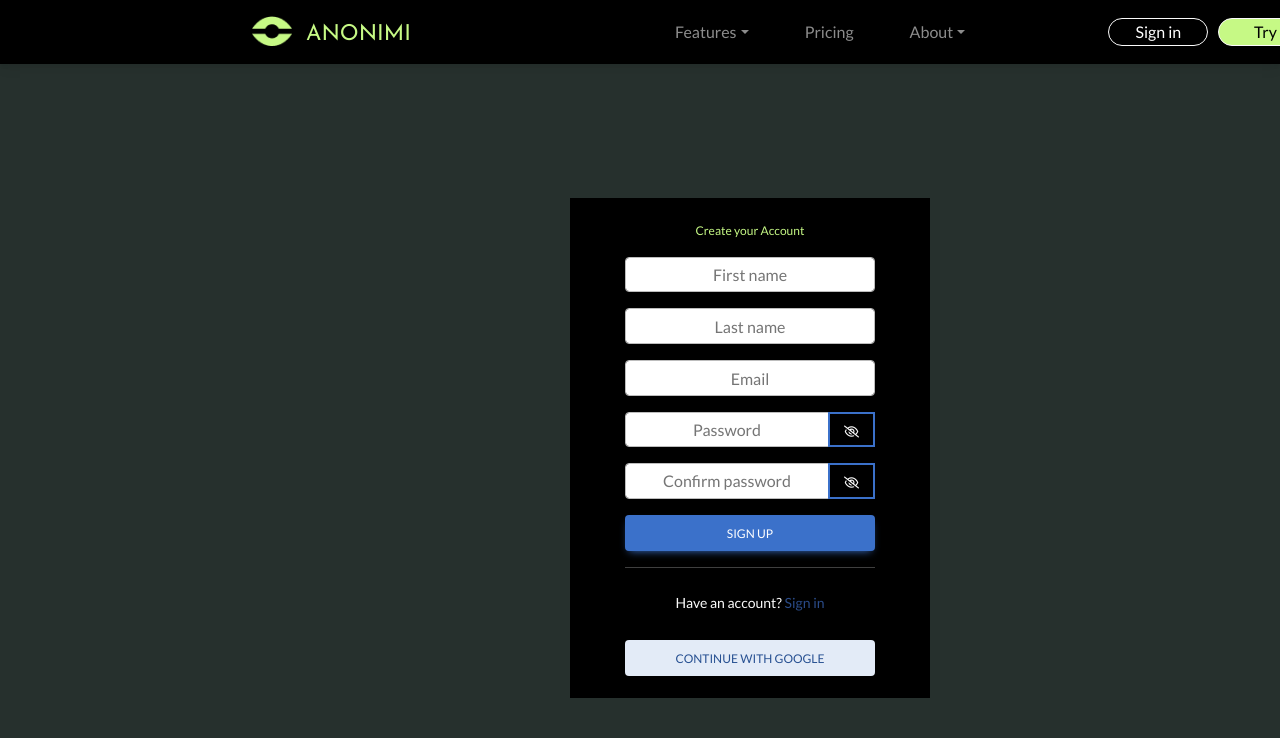
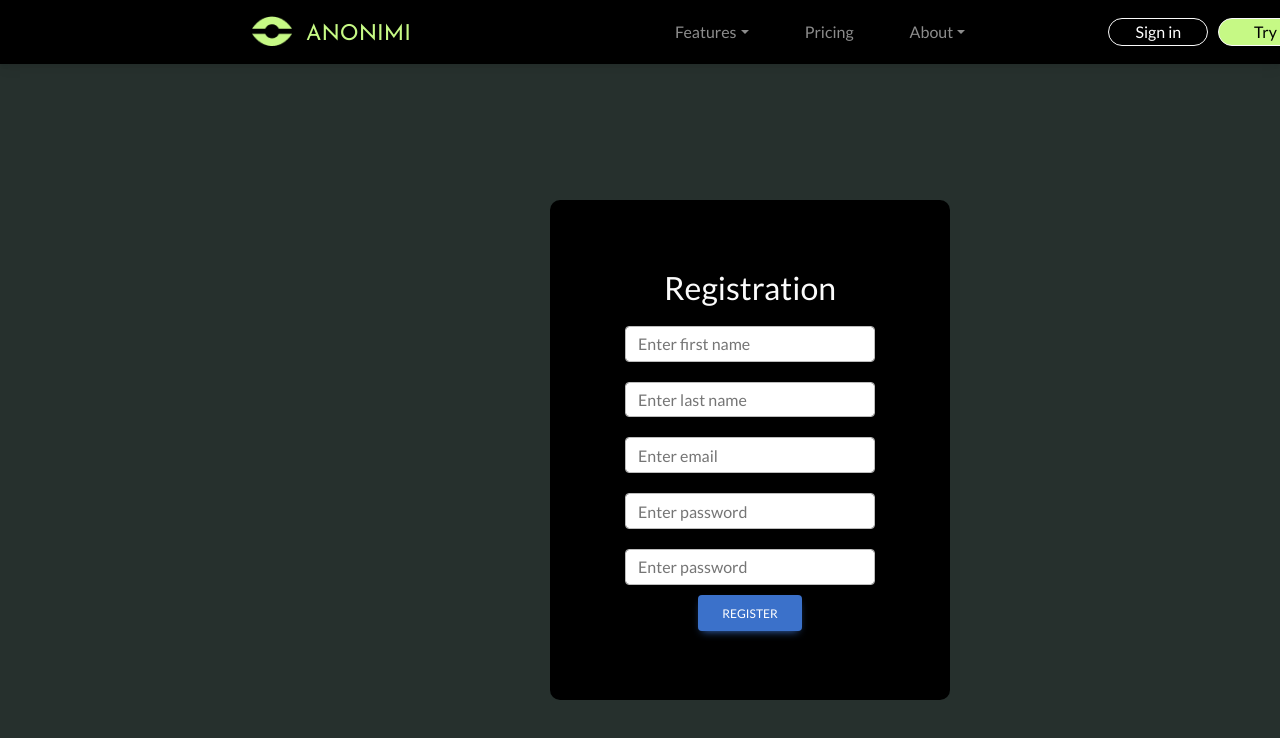
Before and after one commit to semirklapuh/Anonimi-frontend, a React (Create React App) app: page /register in a window 1280 px wide. Shown: the top 738 px of the page. Built offline with nearby package versions, Linux system fonts and the light colour scheme.

Commit message:
POST - try 2, blocked by api

```diff
--- a/src/App.js
+++ b/src/App.js
@@ -5,8 +5,9 @@ import NavigationBar from "./components/navbar/Navbar";
 import { Routes, Route } from "react-router-dom";
 import Register from "./page/SignUp/Register";
 import Main from "./page/Main";
-import Login from "./page/Login/Login";
+import Login from "./page/Login/Login2";
 import Forgot from "./page/ForgotPass/Forgot";
+import Registration from "./page/SignUp/Registration2";
 
 function App() {
   return (
@@ -15,7 +16,7 @@ function App() {
       <Routes>
         <Route path="/" element={<Main />} />
         <Route path="/home" element={<Main />} />
-        <Route path="/register" element={<Register />} />
+        <Route path="/register" element={<Registration />} />
         <Route path="/login" element={<Login />} />
         <Route path="/forgot-password" element={<Forgot />} />
       </Routes>
--- /dev/null
+++ b/src/page/Login/Login2.js
@@ -0,0 +1,68 @@
+import React, { Fragment, useState } from "react";
+import { Button } from "react-bootstrap";
+import axios from "axios";
+import "./style.css";
+
+const Login = () => {
+  const [username, setUsername] = useState("");
+  const [password, setPassword] = useState("");
+
+  const handleUsernameChange = (value) => {
+    setUsername(value);
+  };
+  const handlePasswordChange = (value) => {
+    setPassword(value);
+  };
+
+  const handleSave = () => {
+    const data = {
+      username: username,
+      password: password,
+
+      signinType: 3,
+    };
+    const url =
+      "http://ec2-34-254-191-235.eu-west-1.compute.amazonaws.com:8000//api/v1/user/verify-login";
+    axios
+      .post(url, {
+        mode: "no-cors",
+        headers: {
+          "Content-Type": "application/json",
+          "Access-Control-Allow-Origin": "*",
+        },
+        data: data,
+      })
+      .then((result) => {
+        console.log(result.data);
+      })
+      .catch((error) => {
+        console.log(error);
+      });
+  };
+
+  return (
+    <div>
+      <div className="auth-body">
+        <h2>Login</h2>
+        <input
+          type="email"
+          id="username"
+          className="form-control"
+          placeholder="Enter email"
+          onChange={(e) => handleUsernameChange(e.target.value)}
+        />
+        <input
+          type="password"
+          id="password"
+          className="form-control"
+          placeholder="Enter password"
+          onChange={(e) => handlePasswordChange(e.target.value)}
+        />
+
+        <Button onClick={() => handleSave()}>Register</Button>
+      </div>
+    </div>
+  );
+};
+
+export default Login;
--- a/src/page/Login/style.css
+++ b/src/page/Login/style.css
@@ -1,7 +1,16 @@
 .auth-body {
     background-color: black;
     min-height: 500px;
+    width: 400px;
     display: flex;
     justify-content: center;
     flex-direction: column;
+    padding: 3px;
+    border-radius: 10px;
 }
+
+.form-control {
+    margin: 10px 10px;
+    max-width: 250px;
+    text-align: left;
+}
--- a/src/page/SignUp/Register.js
+++ b/src/page/SignUp/Register.js
@@ -15,88 +15,54 @@ const Register = () => {
 
   const axios = require("axios");
 
-  const validateRegister = () => {
-    let isValid = true;
-
-    let validator = Form.validator({
-      firstName: {
-        value: firstName,
-        isRequired: true,
-      },
-      lastName: {
-        value: lastName,
-        isRequired: true,
-      },
-      email: {
-        value: email,
-        isRequired: true,
-        isEmail: true,
-      },
-      password: {
-        value: password,
-        isRequired: true,
-        minLength: 6,
-      },
-      confirmPassword: {
-        value: confirmPassword,
-        isRequired: true,
-        minLength: 6,
-      },
-    });
-
-    if (validator !== null) {
-      setValidate({
-        validate: validator.errors,
-      });
-
-      isValid = false;
-    }
-    return isValid;
-  };
-
-  const register = (e) => {
-    e.preventDefault();
-
-    const validate = validateRegister();
-
-    if (validate) {
-      setValidate({});
-      setFirstName("");
-      setLastName("");
-      setEmail("");
-      setPassword("");
-      setConfirmPassword("");
-      alert("Successfully Register User");
-    }
-  };
-
-  const submitUser = async (e) => {
-    e.preventDefault();
-
-    const userData = {
-      first_name: firstName,
-      last_name: lastName,
-      email: email,
-      password: password,
-      confirmPassword: confirmPassword,
-    };
-
-    await axios
-      .post(
-        "http://ec2-34-254-191-235.eu-west-1.compute.amazonaws.com:8000/api/v1/user/signin",
-        JSON.stringify(userData)
-      )
-      .then((res) => {
-        console.log(res.data);
-      });
-  };
-
   const togglePassword = (e) => {
     if (showPassword) {
       setShowPassword(false);
     } else {
       setShowPassword(true);
     }
+  };
+  const handleFirstNameChange = (value) => {
+    setFirstName(value);
+  };
+  const handleLastNameChange = (value) => {
+    setLastName(value);
+  };
+  const handleEmailChange = (value) => {
+    setEmail(value);
+  };
+  const handlePasswordChange = (value) => {
+    setPassword(value);
+  };
+  const handleConfirmationPasswordChange = (value) => {
+    setConfirmPassword(value);
+  };
+  const handleSave = () => {
+    const data = {
+      firstName: firstName,
+      lastName: lastName,
+      username: email,
+      password: password,
+      confirmationPassword: confirmPassword,
+      signinType: 3,
+    };
+    const url =
+      "http://ec2-34-254-191-235.eu-west-1.compute.amazonaws.com:8000/api/v1/user/signin";
+    axios
+      .post(url, {
+        mode: "no-cors",
+        headers: {
+          "Content-Type": "application/json",
+          "Access-Control-Allow-Origin": "*",
+        },
+        data: data,
+      })
+      .then((result) => {
+        console.log(result.data);
+      })
+      .catch((error) => {
+        console.log(error);
+      });
   };
 
   return (
@@ -106,109 +72,52 @@ const Register = () => {
           <div className="auth-body mx-auto">
             <p>Create your Account</p>
             <div className="auth-form-container text-start">
-              <form
-                className="auth-form"
-                method="POST"
-                onSubmit={submitUser}
-                autoComplete={"off"}
-              >
+              <form className="auth-form">
                 <div className="name mb-3">
                   <input
                     type="text"
-                    className={`form-control ${
-                      validate.validate && validate.validate.name
-                        ? "is-invalid "
-                        : ""
-                    }`}
+                    className="form-control"
                     id="firstName"
                     name="firstName"
                     value={firstName}
                     placeholder="First name"
-                    onChange={(e) => setFirstName(e.target.value)}
+                    onChange={(e) => handleFirstNameChange(e.target.value)}
                   />
-
-                  <div
-                    className={`invalid-feedback text-start ${
-                      validate.validate && validate.validate.firstName
-                        ? "d-block"
-                        : "d-none"
-                    }`}
-                  >
-                    {validate.validate && validate.validate.firstName
-                      ? validate.validate.firstName[0]
-                      : ""}
-                  </div>
                 </div>
                 <div className="name mb-3">
                   <input
                     type="text"
-                    className={`form-control ${
-                      validate.validate && validate.validate.name
-                        ? "is-invalid "
-                        : ""
-                    }`}
+                    className="form-control"
                     id="lastName"
                     name="lastName"
                     value={lastName}
                     placeholder="Last name"
-                    onChange={(e) => setLastName(e.target.value)}
+                    onChange={(e) => handleLastNameChange(e.target.value)}
                   />
-
-                  <div
-                    className={`invalid-feedback text-start ${
-                      validate.validate && validate.validate.lastName
-                        ? "d-block"
-                        : "d-none"
-                    }`}
-                  >
-                    {validate.validate && validate.validate.lastName
-                      ? validate.validate.lastName[0]
-                      : ""}
-                  </div>
                 </div>
 
                 <div className="email mb-3">
                   <input
                     type="email"
-                    className={`form-control ${
-                      validate.validate && validate.validate.email
-                        ? "is-invalid "
-                        : ""
-                    }`}
+                    className="form-control"
                     id="email"
                     name="email"
                     value={email}
                     placeholder="Email"
-                    onChange={(e) => setEmail(e.target.value)}
+                    onChange={(e) => handleEmailChange(e.target.value)}
                   />
-
-                  <div
-                    className={`invalid-feedback text-start ${
-                      validate.validate && validate.validate.email
-                        ? "d-block"
-                        : "d-none"
-                    }`}
-                  >
-                    {validate.validate && validate.validate.email
-                      ? validate.validate.email[0]
-                      : ""}
-                  </div>
                 </div>
 
                 <div className="password mb-3">
                   <div className="input-group">
                     <input
                       type={showPassword ? "text" : "password"}
-                      className={`form-control ${
-                        validate.validate && validate.validate.password
-                          ? "is-invalid "
-                          : ""
-                      }`}
+                      className="form-control"
                       name="password"
                       id="password"
                       value={password}
                       placeholder="Password"
-                      onChange={(e) => setPassword(e.target.value)}
+                      onChange={(e) => handlePasswordChange(e.target.value)}
                     />
 
                     <button
@@ -222,34 +131,20 @@ const Register = () => {
                         }
                       ></i>{" "}
                     </button>
-
-                    <div
-                      className={`invalid-feedback text-start ${
-                        validate.validate && validate.validate.password
-                          ? "d-block"
-                          : "d-none"
-                      }`}
-                    >
-                      {validate.validate && validate.validate.password
-                        ? validate.validate.password[0]
-                        : ""}
-                    </div>
                   </div>
 
                   <div className="password mb-3 mt-3">
                     <div className="input-group">
                       <input
                         type={showPassword ? "text" : "password"}
-                        className={`form-control ${
-                          validate.validate && validate.validate.password
-                            ? "is-invalid "
-                            : ""
-                        }`}
+                        className="form-control"
                         name="password"
                         id="confirmPassword"
                         value={confirmPassword}
                         placeholder="Confirm password"
-                        onChange={(e) => setConfirmPassword(e.target.value)}
+                        onChange={(e) =>
+                          handleConfirmationPasswordChange(e.target.value)
+                        }
                       />
 
                       <button
@@ -263,18 +158,6 @@ const Register = () => {
                           }
                         ></i>{" "}
                       </button>
-
-                      <div
-                        className={`invalid-feedback text-start ${
-                          validate.validate && validate.validate.password
-                            ? "d-block"
-                            : "d-none"
-                        }`}
-                      >
-                        {validate.validate && validate.validate.password
-                          ? validate.validate.password[0]
-                          : ""}
-                      </div>
                     </div>
                   </div>
                 </div>
@@ -298,6 +181,7 @@ const Register = () => {
               <br />
               <div className="text-center">
                 <button
+                  onClick={() => handleSave()}
                   type="submit"
                   className="btn btn-secondary w-100 theme-btn mx-auto"
                 >
--- /dev/null
+++ b/src/page/SignUp/Registration2.js
@@ -0,0 +1,103 @@
+import React, { Fragment, useState } from "react";
+import { Button } from "react-bootstrap";
+import axios from "axios";
+import "./style.css";
+
+const Registration = () => {
+  const [firstName, setFirstName] = useState("");
+  const [lastName, setLastName] = useState("");
+  const [username, setUsername] = useState("");
+  const [password, setPassword] = useState("");
+  const [confirmationPassword, setConfirmationPassword] = useState("");
+
+  const handleFirstNameChange = (value) => {
+    setFirstName(value);
+  };
+  const handleLastNameChange = (value) => {
+    setLastName(value);
+  };
+  const handleUsernameChange = (value) => {
+    setUsername(value);
+  };
+  const handlePasswordChange = (value) => {
+    setPassword(value);
+  };
+  const handleConfirmationPasswordChange = (value) => {
+    setConfirmationPassword(value);
+  };
+  const handleSave = () => {
+    const data = {
+      firstName: firstName,
+      lastName: lastName,
+      username: username,
+      password: password,
+      confirmationPassword: confirmationPassword,
+      signinType: 3,
+    };
+    const url =
+      "http://ec2-34-254-191-235.eu-west-1.compute.amazonaws.com:8000/api/v1/user/signin";
+    axios
+      .post(url, {
+        mode: "no-cors",
+        headers: {
+          "Content-Type": "application/json",
+          "Access-Control-Allow-Origin": "*",
+        },
+        data: data,
+      })
+      .then((result) => {
+        console.log(result.data);
+      })
+      .catch((error) => {
+        console.log(error);
+      });
+  };
+
+  return (
+    <div>
+      <div className="auth-body">
+        <h2>Registration</h2>
+        <input
+          type="name"
+          id="firstName"
+          className="form-control"
+          placeholder="Enter first name"
+          onChange={(e) => handleFirstNameChange(e.target.value)}
+        />
+        <input
+          type="name"
+          id="lastName"
+          className="form-control"
+          placeholder="Enter last name"
+          onChange={(e) => handleLastNameChange(e.target.value)}
+        />
+        <input
+          type="email"
+          id="username"
+          className="form-control"
+          placeholder="Enter email"
+          onChange={(e) => handleUsernameChange(e.target.value)}
+        />
+        <input
+          type="password"
+          id="password"
+          className="form-control"
+          placeholder="Enter password"
+          onChange={(e) => handlePasswordChange(e.target.value)}
+        />
+        <input
+          type="password"
+          id="confirmationPassword"
+          className="form-control"
+          placeholder="Enter password"
+          onChange={(e) => handleConfirmationPasswordChange(e.target.value)}
+        />
+        <Button className="primary" onClick={() => handleSave()}>
+          Register
+        </Button>
+      </div>
+    </div>
+  );
+};
+
+export default Registration;
--- a/src/page/SignUp/style.css
+++ b/src/page/SignUp/style.css
@@ -1,7 +1,16 @@
 .auth-body {
     background-color: black;
     min-height: 500px;
+    width: 400px;
     display: flex;
     justify-content: center;
     flex-direction: column;
+    padding: 3px;
+    border-radius: 10px;
 }
+
+.form-control {
+    margin: 10px 10px;
+    max-width: 250px;
+    text-align: left;
+}
```
